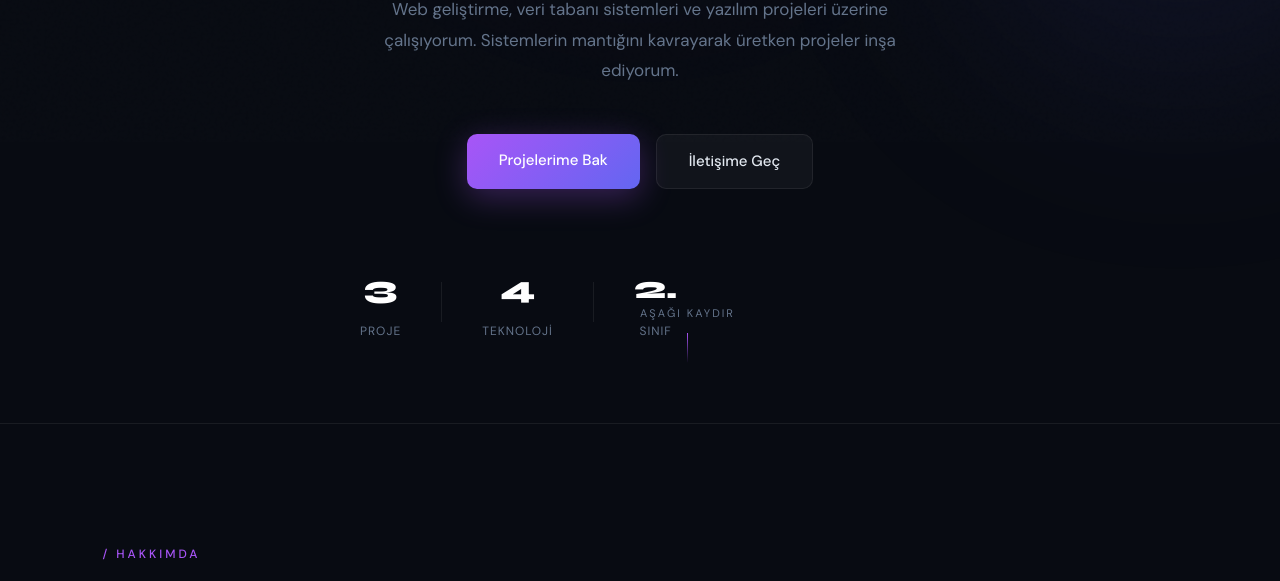
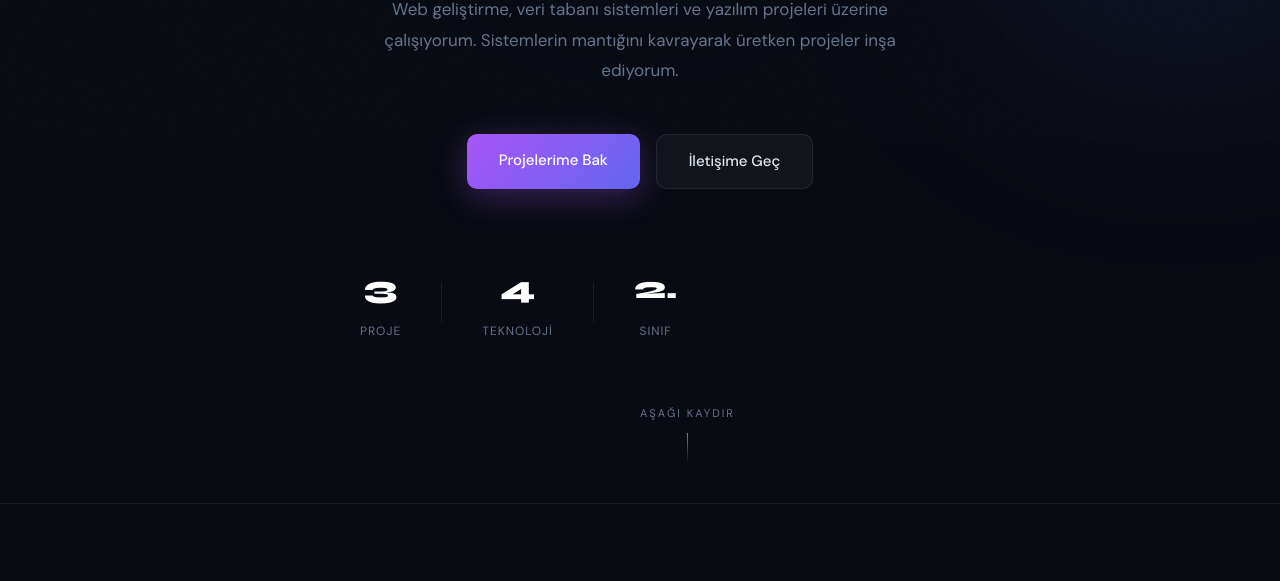
Before and after one commit to bariska35/Portfolio, a plain HTML site: page index.html in a window 1280 px wide. Shown: the part 658-1239 px from the top of the page. Drawn offline with Linux system fonts and the light colour scheme.

Commit message:
Update style.css

```diff
--- a/style.css
+++ b/style.css
@@ -141,6 +141,7 @@ body {
     padding: 160px 8% 80px;
     position: relative;
     z-index: 1;
+     padding-bottom: 160px;
 }
 
 .hero-badge {
@@ -276,18 +277,22 @@ body {
 
 .hero-scroll {
     position: absolute;
-    bottom: 40px;
+    bottom: 20px;
     left: 50%;
     transform: translateX(-50%);
+
     display: flex;
     flex-direction: column;
     align-items: center;
     gap: 10px;
+
     color: var(--muted);
     font-size: 11px;
     letter-spacing: 2px;
     text-transform: uppercase;
+
     animation: fadeUp 1s 0.9s ease both;
+    z-index: 2;
 }
 
 .scroll-line {
@@ -296,6 +301,7 @@ body {
     background: linear-gradient(to bottom, var(--accent1), transparent);
     animation: scrollLine 2s ease-in-out infinite;
 }
+
 
 @keyframes scrollLine {
     0% { transform: scaleY(0); transform-origin: top; }
```
